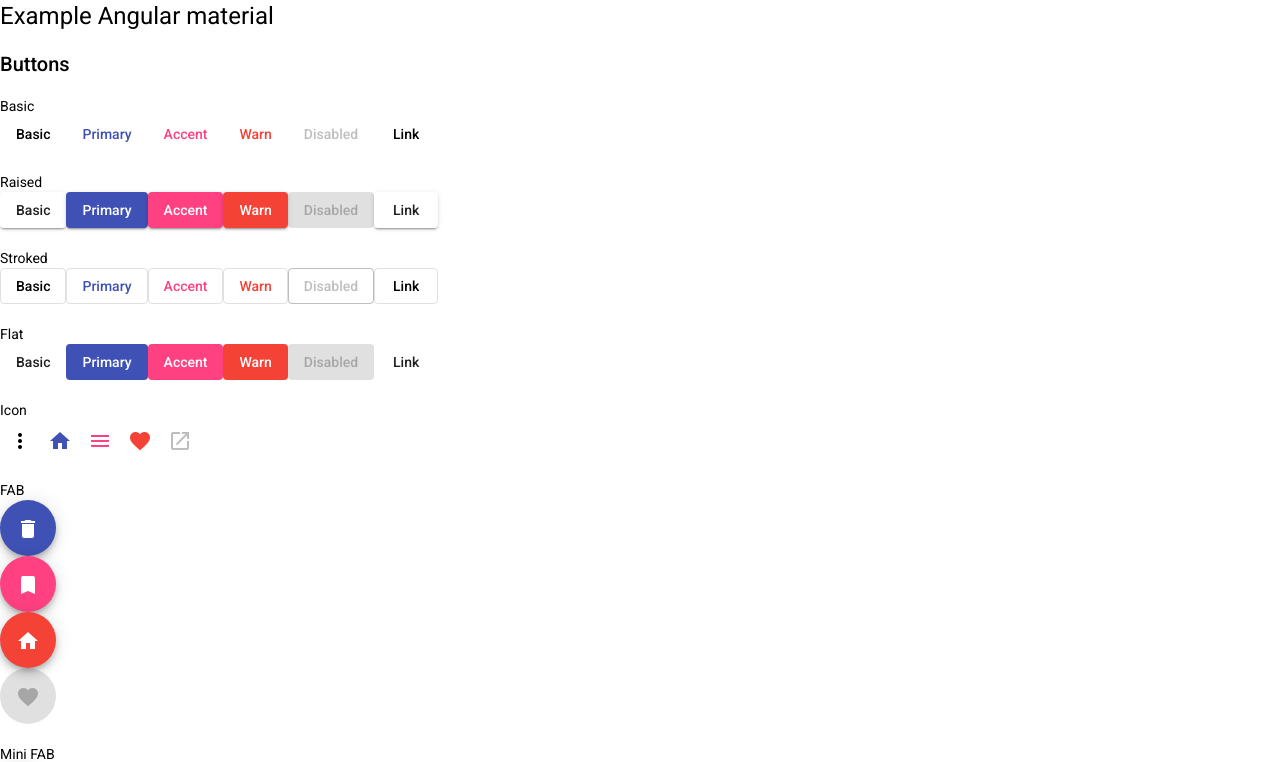
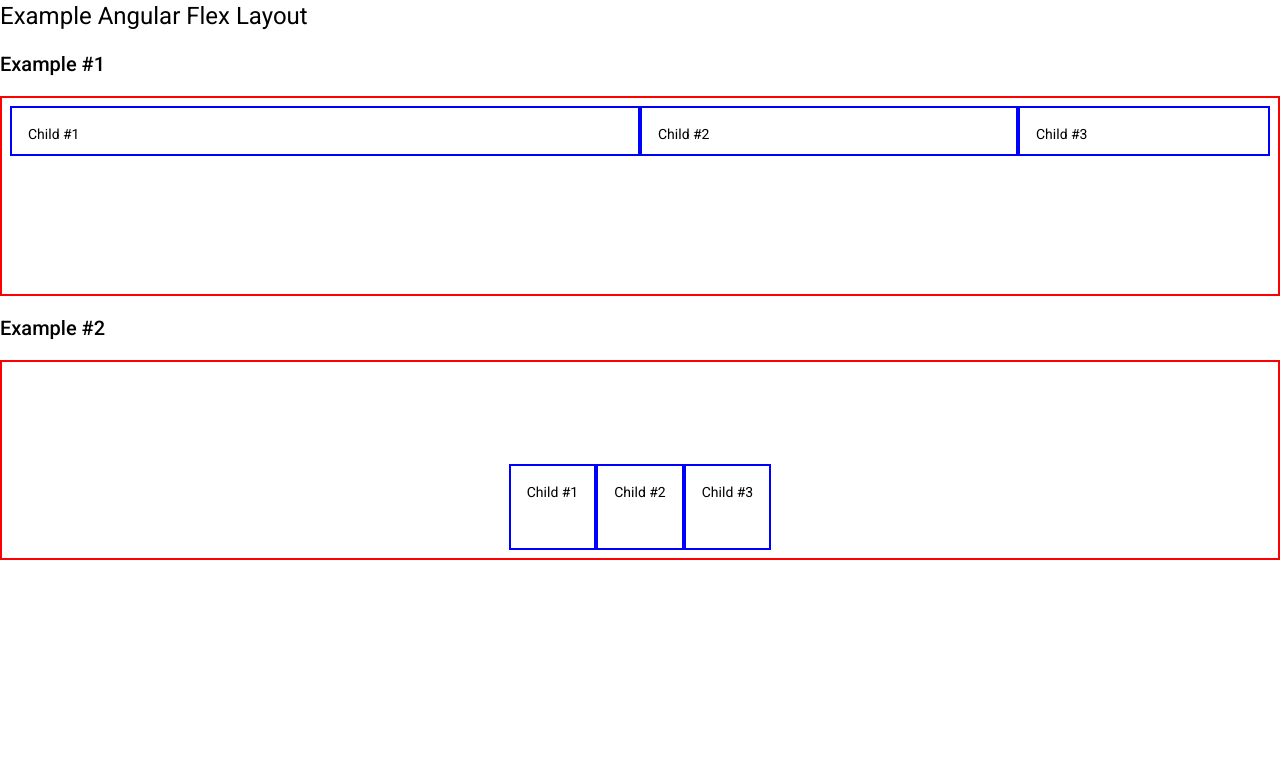
Before and after one commit to danidelgadoz/qbo-angular-course, an Angular app: page / in a window 1280 px wide. Shown: the top 762 px of the page. Built offline with nearby package versions, Linux system fonts and the light colour scheme.

Commit message:
add examples of angular-flex-layout

```diff
--- a/src/app/app.component.html
+++ b/src/app/app.component.html
@@ -2,4 +2,6 @@
 
 <!-- <app-example-bootstrap></app-example-bootstrap> -->
 
-<app-example-angular-material></app-example-angular-material>
+<!-- <app-example-angular-material></app-example-angular-material> -->
+
+<app-example-flex-layout></app-example-flex-layout>
--- a/src/app/app.module.ts
+++ b/src/app/app.module.ts
@@ -9,6 +9,7 @@
 import { ExampleBootstrapComponent } from './example/example-bootstrap/example-bootstrap.component';
 import { BrowserAnimationsModule } from '@angular/platform-browser/animations';
 import { ExampleAngularMaterialComponent } from './example/example-angular-material/example-angular-material.component';
+import { ExampleFlexLayoutComponent } from './example/example-flex-layout/example-flex-layout.component';
 
 @NgModule({
   declarations: [
@@ -16,6 +17,7 @@
     ExampleComponentComponent,
     ExampleBootstrapComponent,
     ExampleAngularMaterialComponent,
+    ExampleFlexLayoutComponent,
   ],
   imports: [
     BrowserModule,
--- /dev/null
+++ b/src/app/example/example-flex-layout/example-flex-layout.component.html
@@ -0,0 +1,15 @@
+<h1>Example Angular Flex Layout</h1>
+
+<h2>Example #1</h2>
+<div fxLayout="row">
+  <div fxFlex="50">Child #1</div>
+  <div fxFlex="30">Child #2</div>
+  <div fxFlex>Child #3</div>
+</div>
+
+<h2>Example #2</h2>
+<div fxLayout="row" fxLayoutAlign="center end">
+  <div>Child #1</div>
+  <div>Child #2</div>
+  <div>Child #3</div>
+</div>
--- /dev/null
+++ b/src/app/example/example-flex-layout/example-flex-layout.component.scss
@@ -0,0 +1,13 @@
+div {
+  border: 2px solid red;
+  padding: 8px;
+  margin-bottom: 16px;
+  height: 200px;
+
+  div {
+    border: 2px solid blue;
+    padding: 16px;
+    height: 50px;
+    margin-bottom: 0px;
+  }
+}
--- /dev/null
+++ b/src/app/example/example-flex-layout/example-flex-layout.component.ts
@@ -0,0 +1,15 @@
+import { Component, OnInit } from '@angular/core';
+
+@Component({
+  selector: 'app-example-flex-layout',
+  templateUrl: './example-flex-layout.component.html',
+  styleUrls: ['./example-flex-layout.component.scss']
+})
+export class ExampleFlexLayoutComponent implements OnInit {
+
+  constructor() { }
+
+  ngOnInit(): void {
+  }
+
+}
```
